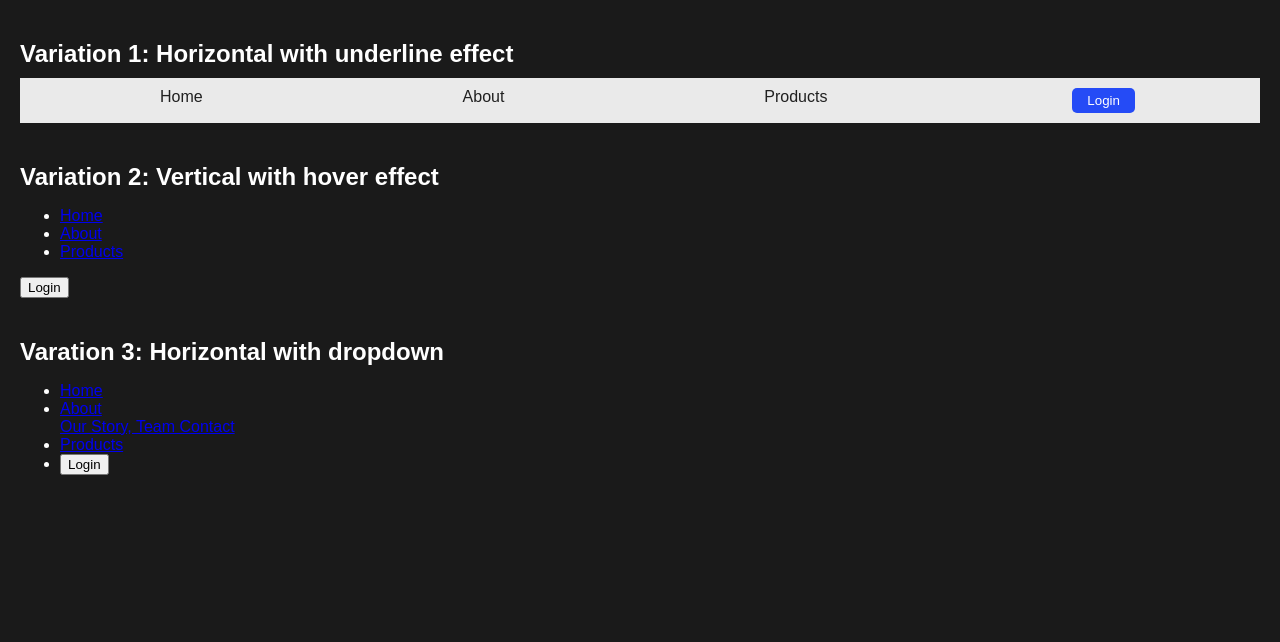
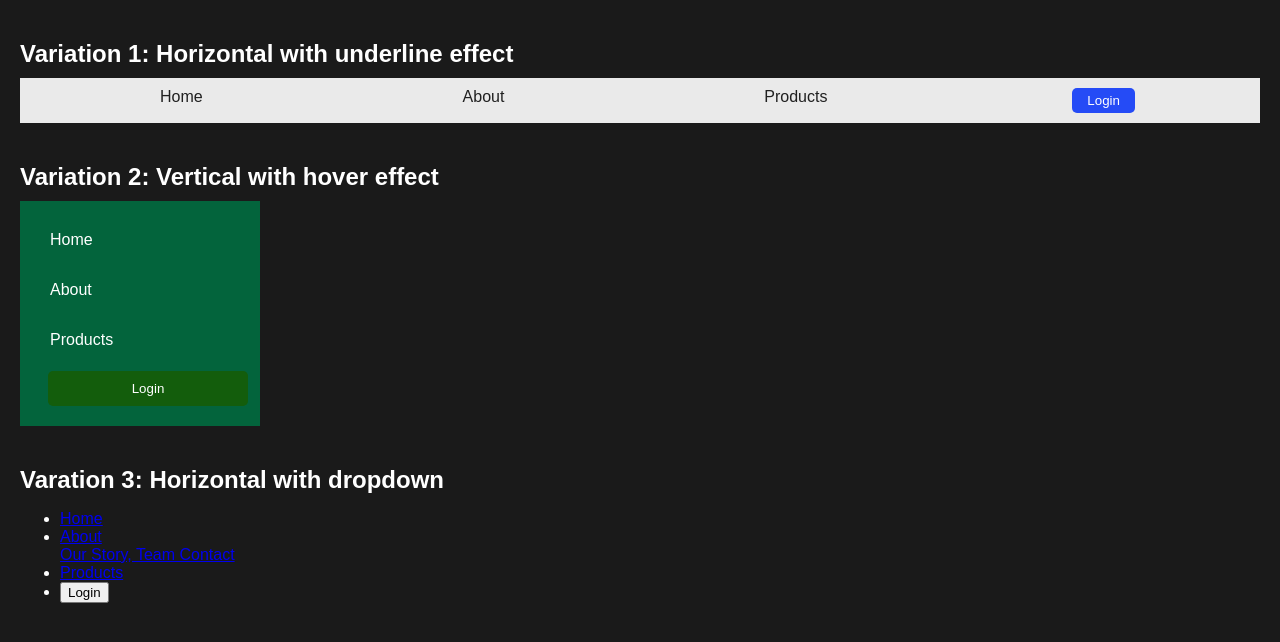
Before and after one commit to AyushiAnand70047/web-dev, a plain HTML site: page CSS/navbar.html in a window 1280 px wide. Drawn offline with Linux system fonts and the light colour scheme.

Commit message:
Add new navigation styles and login button enhancements

```diff
--- a/CSS/navbar.html
+++ b/CSS/navbar.html
@@ -61,6 +61,42 @@
             border-radius: 5px;
             cursor: pointer;
         }
+        .nav2{
+            background-color: #03643c;
+            width: 200px;
+            padding: 20px;
+        }
+        .nav2 ul{
+            list-style-type: none;
+            margin: 0;
+            padding: 0;
+        }
+        .nav2 li{
+            margin-bottom: 12px;
+        }
+        .nav2 a{
+            text-decoration: none;
+            color: #fff;
+            display: block;
+            padding: 10px;
+            width: 100%;
+        }
+        .nav2 a:hover{
+            background-color: #137e0a;
+        }
+        .nav2 .login-btn{
+            background-color: #135d0c;
+            color: #fff;
+            border: none;
+            width: 100%;
+            padding: 10px;
+            border-radius: 5px;
+            cursor: pointer;
+            margin-left: 8px;
+        }
+        .nav2 .login-btn:hover{
+            background-color: #093f04;
+        }
     </style>
 </head>
 
@@ -85,7 +121,7 @@
                 <li><a href="#">About</a></li>
                 <li><a href="#">Products</a></li>
             </ul>
-            <button>Login</button>
+            <button class="login-btn">Login</button>
         </nav>
     </div>
 
```
